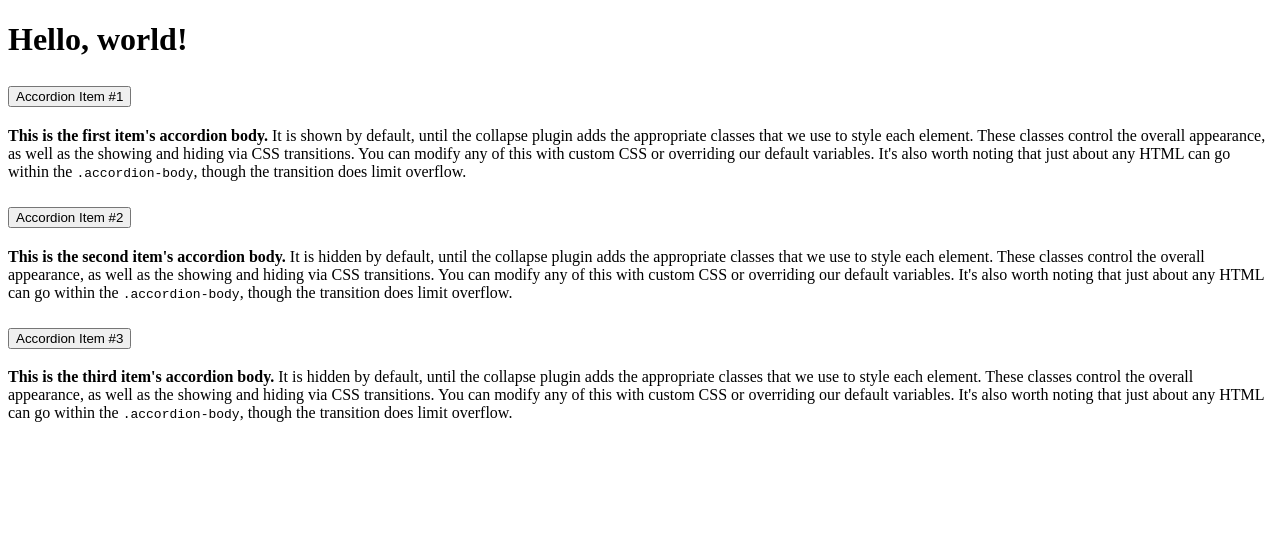
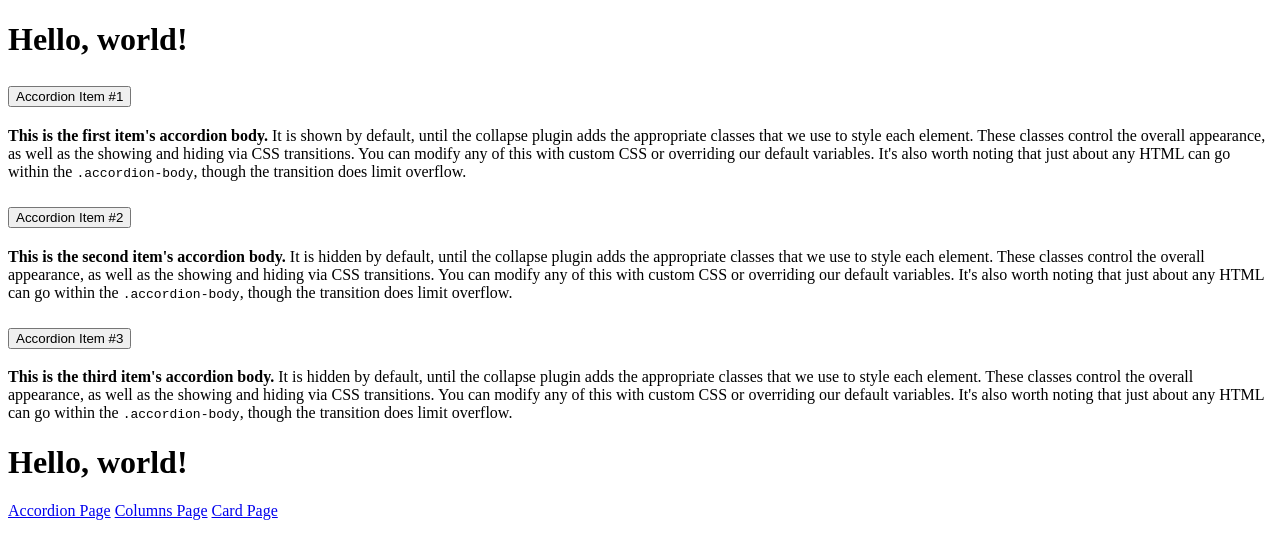
Before and after one commit to mariareiss/HW1, a plain HTML site: page accordion.html in a window 1280 px wide. Drawn offline with nearby package versions, Linux system fonts and the light colour scheme.

Commit message:
Update accordion.html

```diff
--- a/accordion.html
+++ b/accordion.html
@@ -47,6 +47,14 @@
   </div>
 </div>
   </div>
+    <div class= "container">
+       <h1>Hello, world!</h1>
+      <a href= "accordion.html" > Accordion Page</a>
+      <a href= "columns.html" >Columns Page</a>
+      <a href= "card.html" >Card Page</a>
+    </div>
+
+    <script src="https://cdn.jsdelivr.net/npm/bootstrap@5.3.1/dist/js/bootstrap.bundle.min.js" integrity="sha384-HwwvtgBNo3bZJJLYd8oVXjrBZt8cqVSpeBNS5n7C8IVInixGAoxmnlMuBnhbgrkm" crossorigin="anonymous"></script>
 
   </body>
 </html>
```
